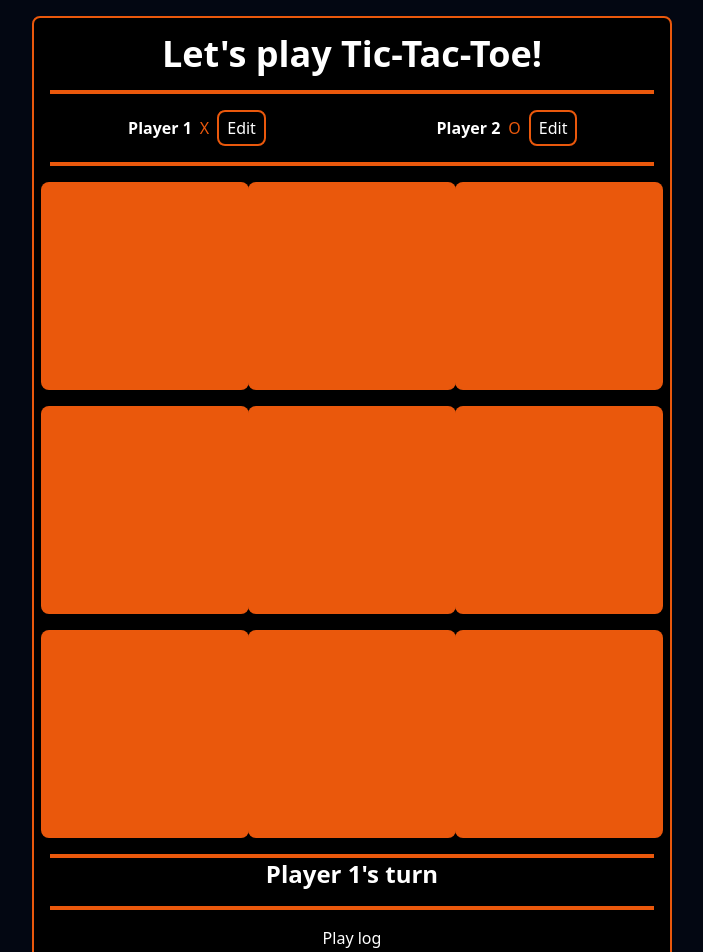
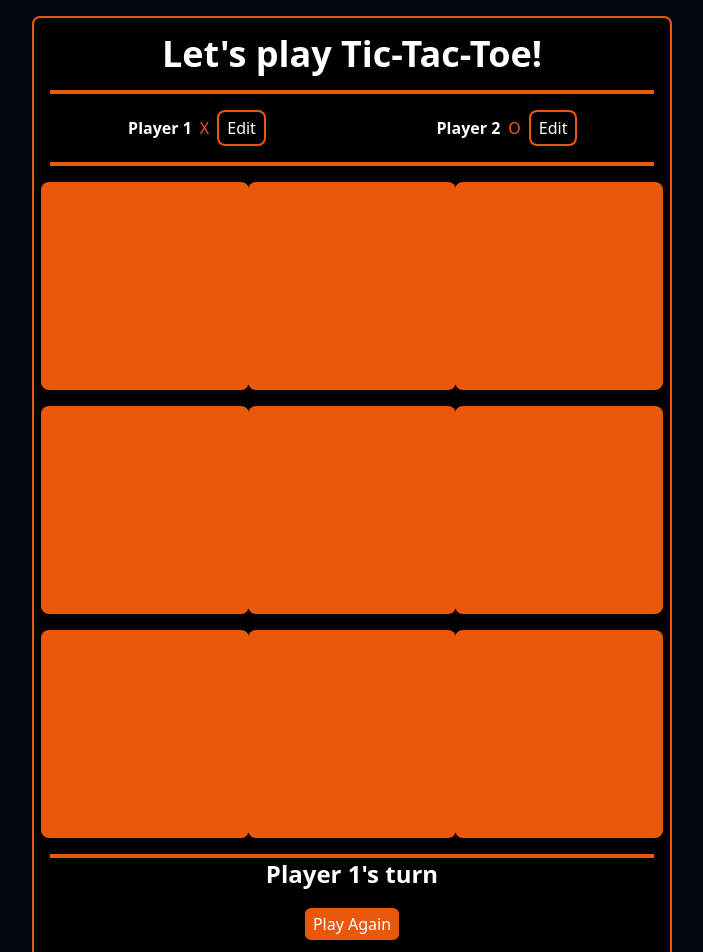
Before and after one commit to pjc1991/tic-tac-toe, a React (Vite) app: page / in a window 1280 px wide. Shown: the top 952 px of the page, without its empty margins (288-991 px from the left). Built offline with nearby package versions, Linux system fonts and the light colour scheme.

Commit message:
feat : separate PlayAgain

```diff
--- a/src/App.jsx
+++ b/src/App.jsx
@@ -2,6 +2,7 @@ import {useState} from 'react'
 import Player from "./components/Player.jsx";
 import GameBoard from "./components/GameBoard.jsx";
 import GameStatus from "./components/GameStatus.jsx";
+import PlayAgain from "./components/PlayAgain.jsx";
 
 function App() {
 
@@ -109,16 +110,10 @@ function App() {
                         winnerName={getPlayerName(winner)}
                         currentPlayerName={getPlayerName(getCurrentPlayer())}
                     />
-                    <div className="text-center">
-                        {winner !== null && <button
-                            className="bg-orange-600 border-2 border-black text-white rounded-lg px-2 py-1 mt-4"
-                            onClick={() => {
-                                setGameLog([]);
-                            }}
-                        >
-                            Play Again
-                        </button>}
-                    </div>
+                    <PlayAgain
+                        winner={winner}
+                        onPlayAgain={() => setGameLog([])}
+                    />
                 </section>
                 <hr className="border-2 border-orange-600 mt-4"/>
                 <section>
--- a/src/components/PlayAgain.jsx
+++ b/src/components/PlayAgain.jsx
@@ -1,10 +1,10 @@
-export default function (){
+export default function PlayAgain (winner, onPlayAgain){
     return (
         <div className="text-center">
             {winner !== null && <button
                 className="bg-orange-600 border-2 border-black text-white rounded-lg px-2 py-1 mt-4"
                 onClick={() => {
-                    setGameLog([]);
+                    onPlayAgain([]);
                 }}
             >
                 Play Again
```
